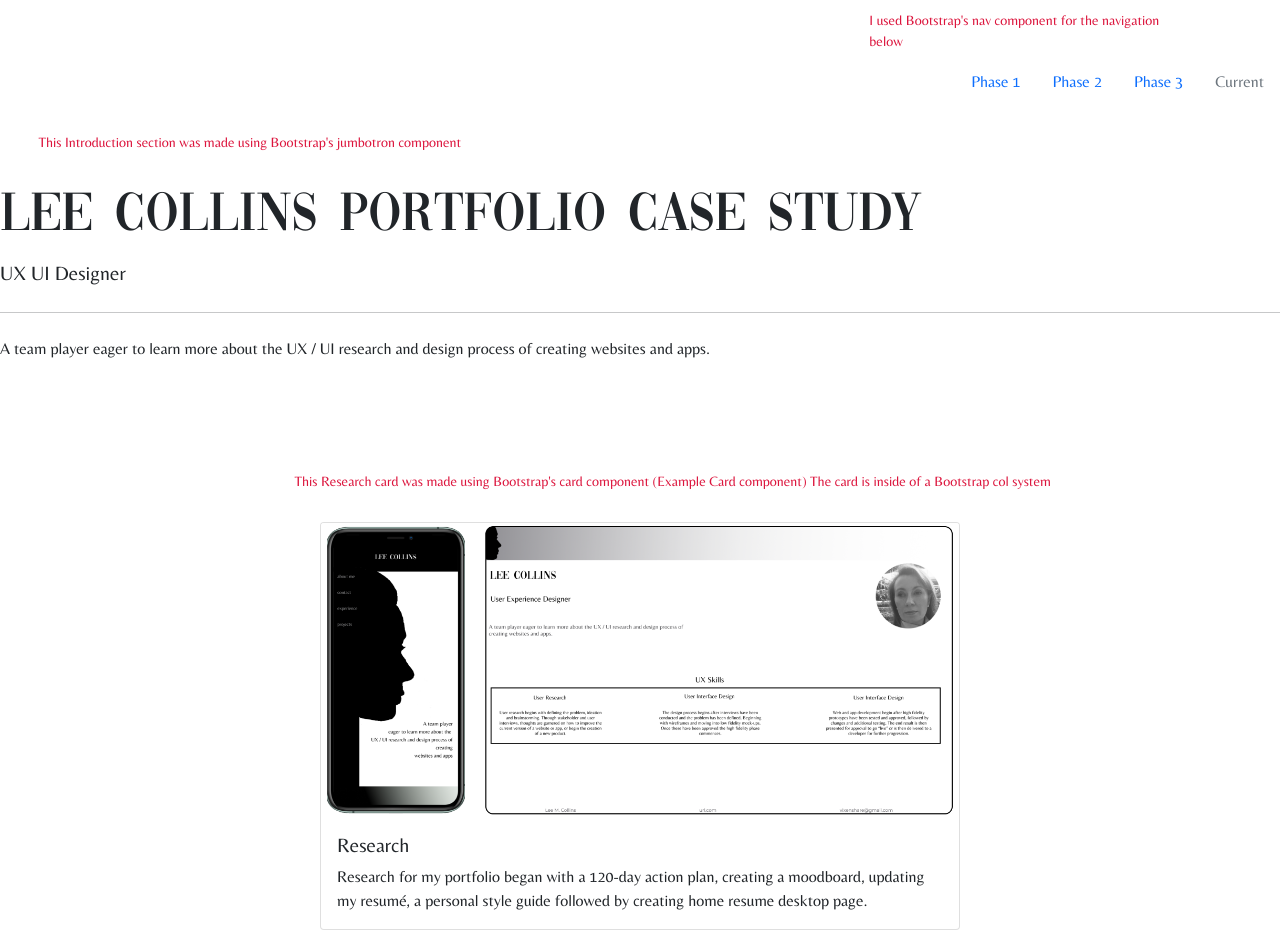
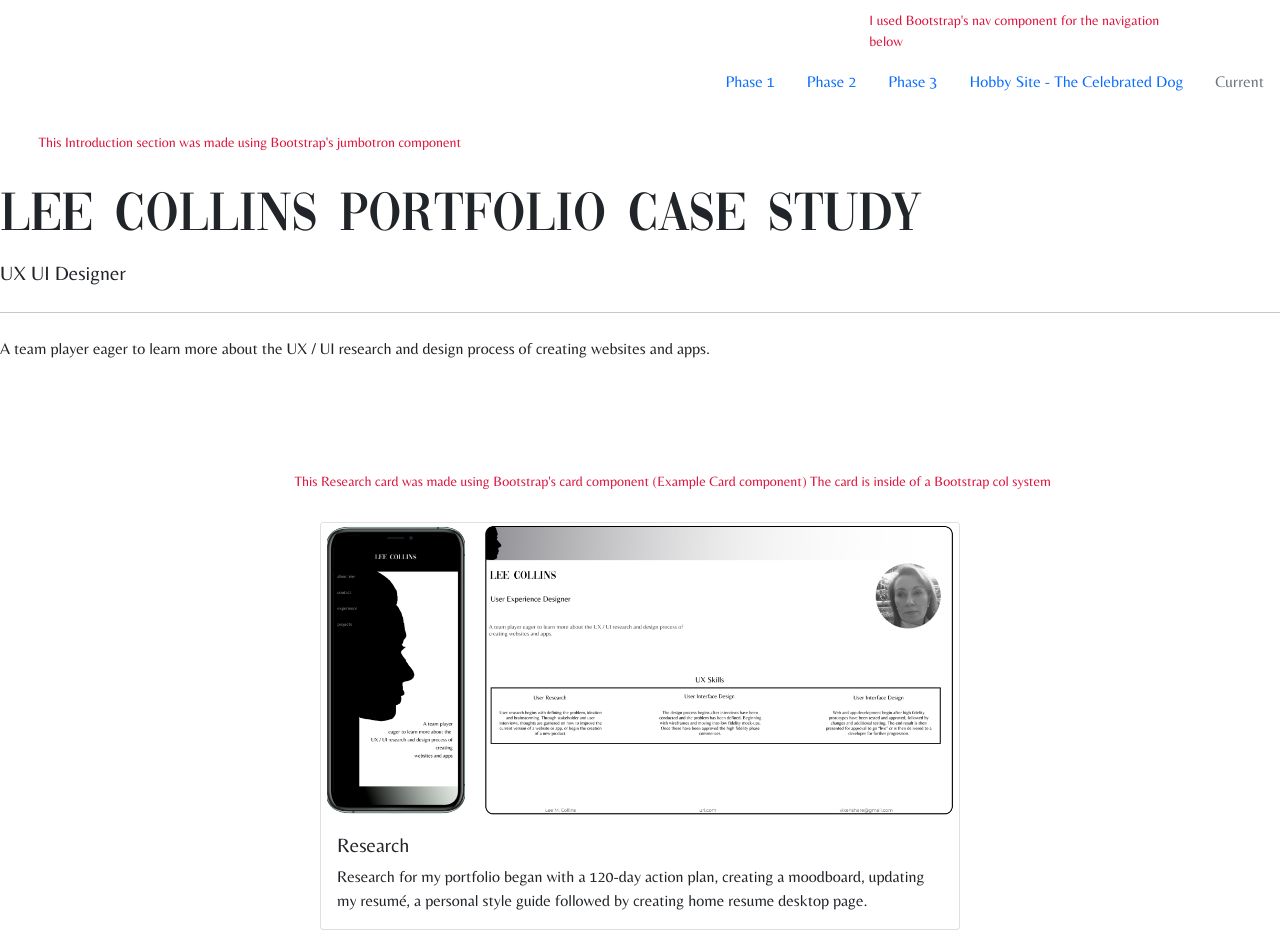
Before and after one commit to LeeCollins77/UX_UI_HW_20, a plain HTML site: page index.html in a window 1280 px wide. Shown: the top 933 px of the page. Drawn offline with nearby package versions, Linux system fonts and the light colour scheme.

Commit message:
Added Hobby link to Top Primary Navigation - BCS would.not accept my url for wordpress

```diff
--- a/index.html
+++ b/index.html
@@ -50,6 +50,8 @@
       <li class="nav-item">
         <a class="nav-link" href="https://leecollins77.github.io/hw19lmc0225/">Phase 3</a>
       </li>
+      <li class="nav-item">
+      <a class="nav-link" href="https://fleurious369140704.wordpress.com/">Hobby Site - The Celebrated Dog</a></li>
       <li class="nav-item">
         <a class="nav-link disabled" href="#" tabindex="-1" aria-disabled="true">Current</a>
       </li>
```
